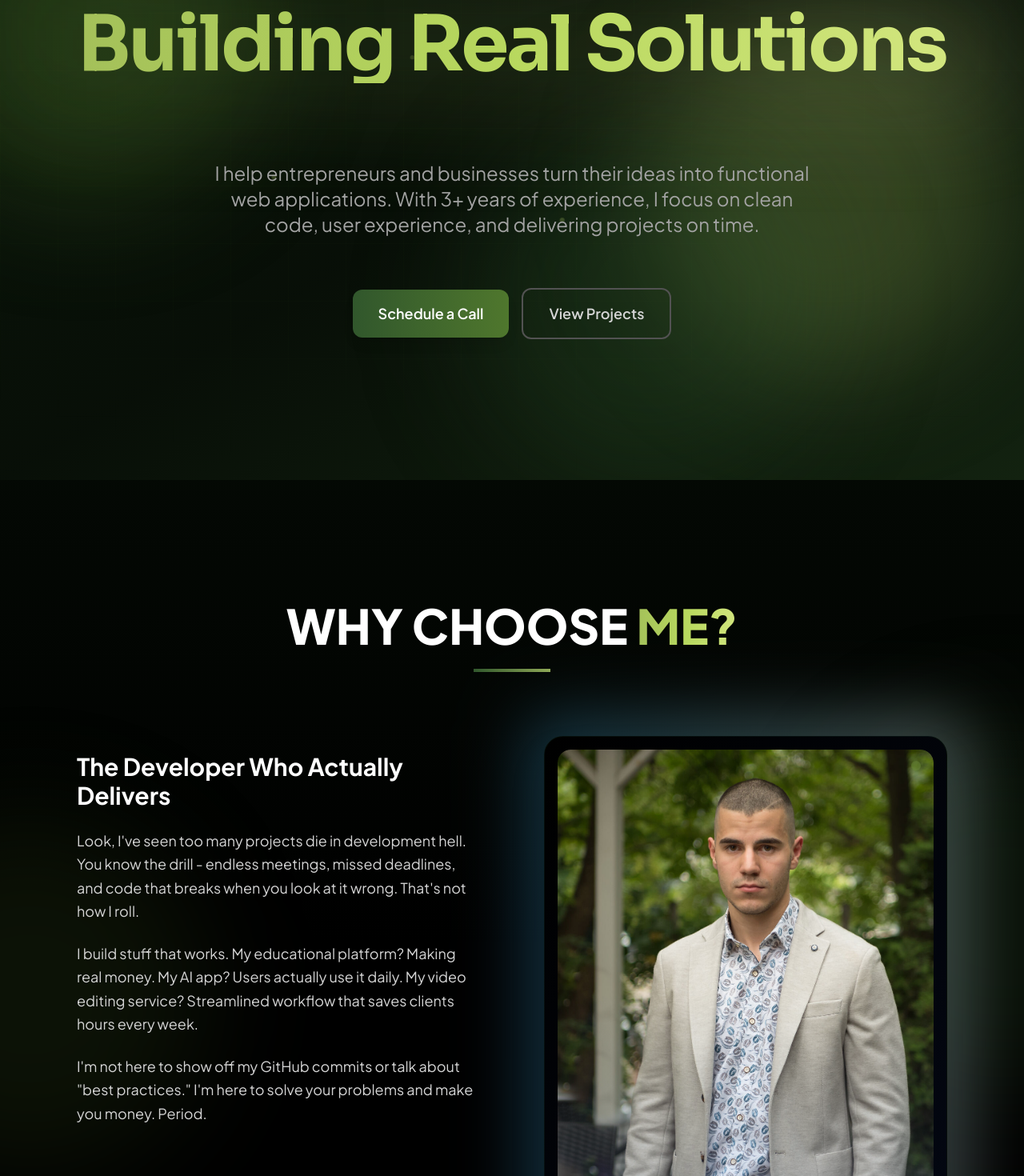
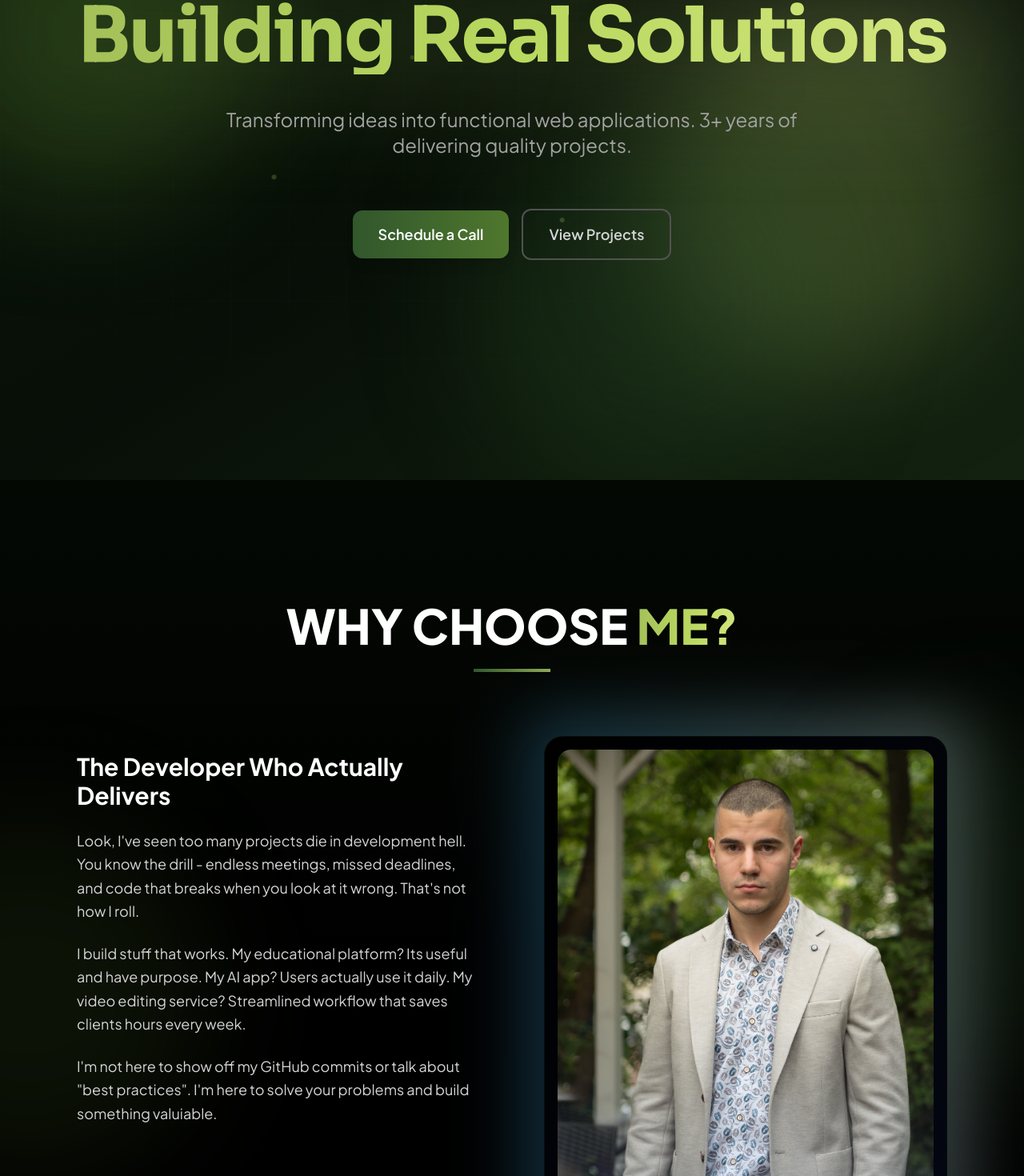
Before and after one commit to GeorgiKarchev1/Karchev, a Next.js app: page / in a window 1280 px wide. Shown: the part 200-1670 px from the top of the page at 80% size. Built offline with nearby package versions, Linux system fonts and the light colour scheme.

Commit message:
Something

```diff
--- a/components/About.tsx
+++ b/components/About.tsx
@@ -111,13 +111,13 @@ const About = () => {
                   That's not how I roll.
                 </p>
                 <p className="text-lg text-gray-300 leading-relaxed">
-                  I build stuff that works. My educational platform? Making real money. My AI app?
+                  I build stuff that works. My educational platform? Its useful and have purpose. My AI app?
                   Users actually use it daily. My video editing service? Streamlined workflow that
                   saves clients hours every week.
                 </p>
                 <p className="text-lg text-gray-300 leading-relaxed">
-                  I'm not here to show off my GitHub commits or talk about "best practices."
-                  I'm here to solve your problems and make you money. Period.
+                  I'm not here to show off my GitHub commits or talk about "best practices".
+                  I'm here to solve your problems and build something valuiable.
                 </p>
               </div>
 
--- a/components/Hero.tsx
+++ b/components/Hero.tsx
@@ -150,22 +150,14 @@ const Hero = () => {
           <div className="mb-12" style={{ overflow: 'visible' }}>
             {/* Main heading with staggered word reveal */}
             <motion.h1
-              className="text-5xl md:text-7xl lg:text-8xl font-bold text-white mb-12 leading-relaxed pb-8 font-heading"
+              className="text-5xl md:text-7xl lg:text-8xl font-bold text-white mb-6 leading-relaxed pb-4 font-heading"
               style={{ overflow: 'visible' }}
             >
               <motion.div
-                initial={{ opacity: 0, y: 50, rotateX: -15 }}
-                animate={{ opacity: 1, y: 0, rotateX: 0 }}
-                transition={{ duration: 1, delay: 0.2, ease: [0.33, 1, 0.68, 1] }}
-              >
-                Full Stack Developer
-              </motion.div>
-
-              <motion.div
-                className="relative inline-block mt-4 mb-4"
+                className="relative inline-block"
                 initial={{ opacity: 0, y: 50, scale: 0.8 }}
                 animate={{ opacity: 1, y: 0, scale: 1 }}
-                transition={{ duration: 1, delay: 0.5, ease: [0.33, 1, 0.68, 1] }}
+                transition={{ duration: 1, delay: 0.2, ease: [0.33, 1, 0.68, 1] }}
                 style={{ overflow: 'visible' }}
               >
                 {/* Glow effect behind text */}
@@ -195,7 +187,7 @@ const Hero = () => {
               animate={{ opacity: 1, filter: "blur(0px)", y: 0 }}
               transition={{ delay: 1, duration: 1.2, ease: [0.33, 1, 0.68, 1] }}
             >
-              I help entrepreneurs and businesses turn their ideas into functional web applications. With 3+ years of experience, I focus on clean code, user experience, and delivering projects on time.
+              Transforming ideas into functional web applications. 3+ years of delivering quality projects.
             </motion.p>
 
             {/* CTA Section */}
```
